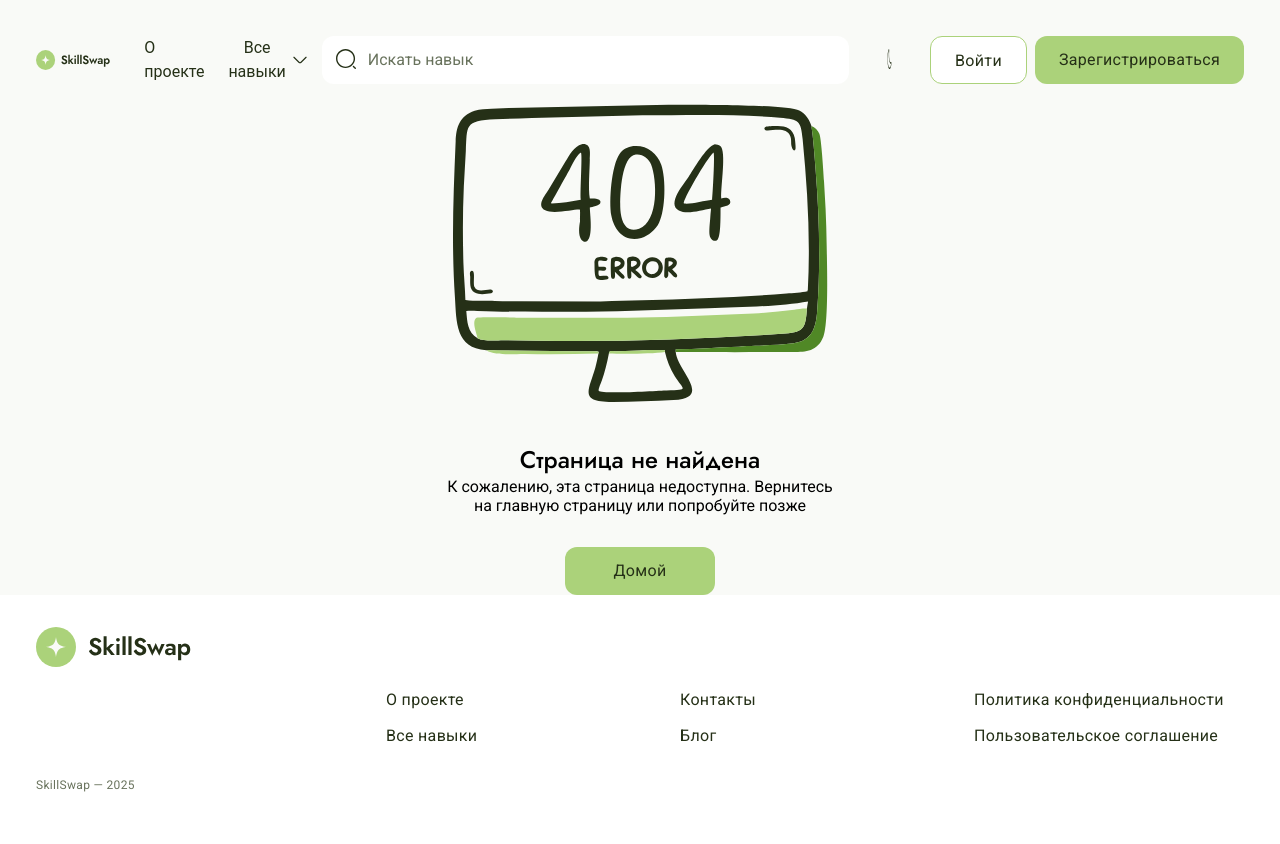
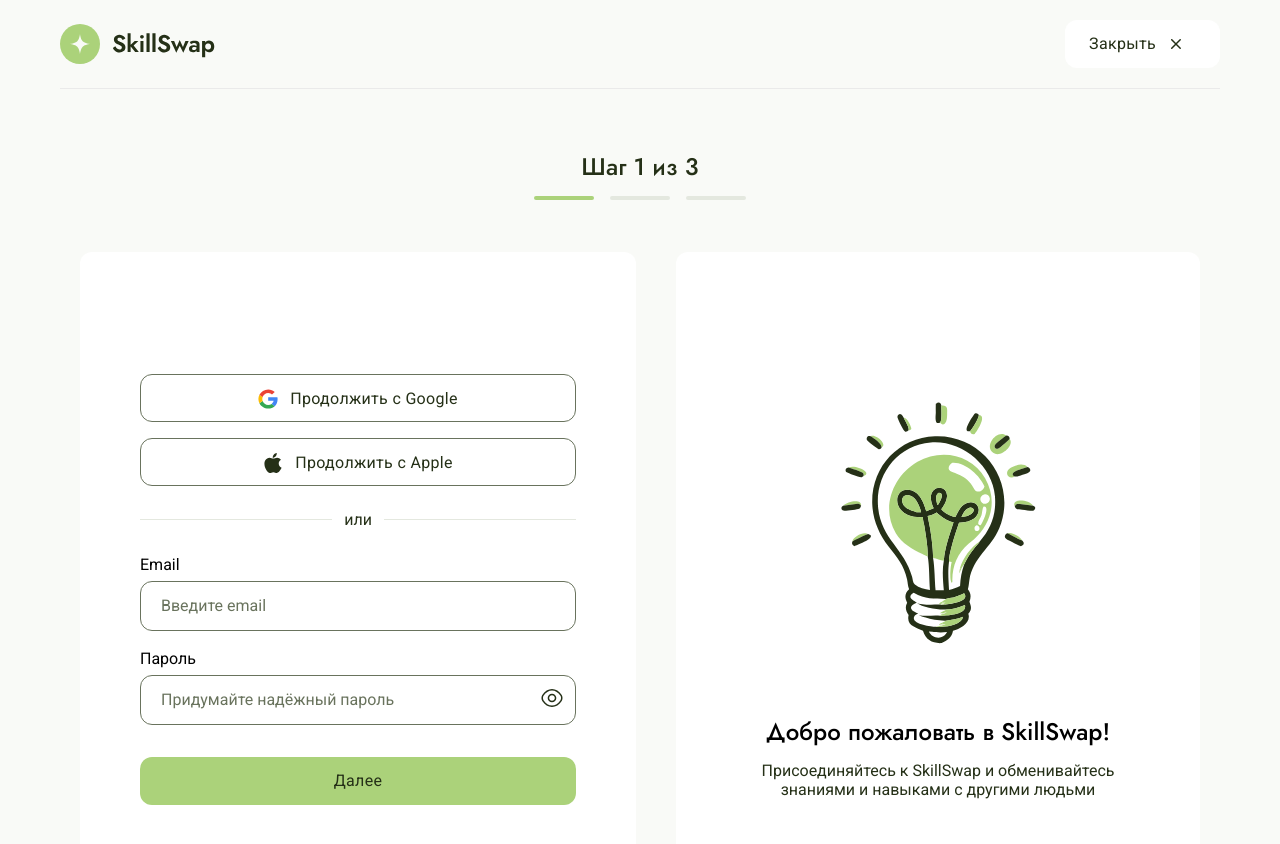
Before and after one commit to tanyanikitina176/SkillSwap, a React (Vite) app: page /reg in a window 1280 px wide. Shown: the top 844 px of the page. Built offline with nearby package versions, Linux system fonts and the light colour scheme.

Commit message:
feat: создание страницы регистрации и исправление недочетов в шагах

```diff
--- a/src/app/App.tsx
+++ b/src/app/App.tsx
@@ -3,6 +3,7 @@
 import HomePage from '../pages/HomePage/HomePage'
 import { NotFound404 } from './../pages/page-404/page-404'
 import { ConnetcError500 } from './../pages/page-500/page-500'
+import { RegistrationPage } from './../pages/RegistrationPage/RegistrationPage'
 // import { useEffect, useState } from 'react'
 // import { fetchUsersData } from '@api/User/User-api'
 // // import type { User } from '@entities/User/types'
@@ -26,6 +27,7 @@
 					<Route path='/' element={<HomePage />} />
 					<Route path='*' element={<NotFound404 />} />
 					<Route path='/500' element={<ConnetcError500 />} />
+					<Route path='/reg' element={<RegistrationPage />} />
 				</Routes>
 			</BrowserRouter>
 		</>
--- /dev/null
+++ b/src/pages/RegistrationPage/RegistrationForm.module.css
@@ -0,0 +1,38 @@
+body {
+  background-color: #f9faf7;
+}
+
+.container {
+  max-width: 1200px;
+  margin: 0 auto;
+  padding: 0 20px;
+}
+
+.header {
+  padding: 20px 0;
+  border-bottom: 1px solid #eaeaea;
+}
+
+.headerContent {
+  display: flex;
+  justify-content: space-between;
+  align-items: center;
+}
+
+.logo {
+  height: 40px;
+  width: auto;
+}
+
+.closeButton {
+  display: flex;
+  align-items: center;
+  gap: 8px;
+  border: transparent;
+  cursor: pointer;
+  text-decoration: none;
+}
+
+.content {
+  padding: 20px 0;
+}
--- /dev/null
+++ b/src/pages/RegistrationPage/RegistrationPage.tsx
@@ -0,0 +1,139 @@
+import React, { useState } from 'react';
+import { RegistrationStep1 } from '../../widgets/RegistrationForm/RegistrationForm1/RegistrationForm1';
+import { RegistrationStep2 } from '../../widgets/RegistrationForm/RegistrationForm2/RegistrationForm2';
+import { RegistrationStep3 } from '../../widgets/RegistrationForm/RegistrationForm3/RegistrationForm3';
+import { categories as rawCategories } from '../../../public/db/skills_categories.json';
+import { subcategories as rawSubcategories } from '../../../public/db/skills_subcategories.json';
+import type {
+  Category,
+  CategoryWithSubcategories,
+  Subcategory,
+} from '@entities/Category/CategoryTypes';
+import { useNavigate } from 'react-router-dom';
+import logo from '@assets/images/logo.svg';
+import closeIcon from '@assets/icons/cross.svg';
+import styles from './RegistrationForm.module.css';
+import { Button } from "@shared/ui/button/button";
+
+const prepareCategories = (): CategoryWithSubcategories[] => {
+  return rawCategories.map(category => {
+    const categorySubcategories = rawSubcategories
+      .filter(sub => sub.categoryId === category.id)
+      .map(sub => ({
+        id: sub.id,
+        name: sub.name,
+        category: {
+          id: category.id,
+          name: category.name,
+          color: category.color,
+          icon: category.icon
+        }
+      }));
+
+    return {
+      ...category,
+      subcategories: categorySubcategories
+    };
+  });
+};
+
+export const RegistrationPage = () => {
+  const navigate = useNavigate();
+  const [step, setStep] = useState(1);
+  const [formData, setFormData] = useState({
+    email: '',
+    password: '',
+    name: '',
+    birthDate: '',
+    gender: '',
+    city: '',
+    categories: [] as string[],
+    subcategories: [] as string[],
+    avatar: undefined as File | undefined,
+    skillName: '',
+    skillCategory: null as Category | null,
+    skillSubCategory: null as Subcategory | null,
+    description: '',
+    skillImage: '',
+  });
+
+  const categoriesWithSubcategories = React.useMemo(prepareCategories, []);
+
+  const nextStep = () => setStep(step + 1);
+  const prevStep = () => setStep(step - 1);
+
+  const handleFormDataChange = (newData: Partial<typeof formData>) => {
+    setFormData(prev => ({ ...prev, ...newData }));
+  };
+
+  const handleSubmitAll = () => {
+    // После успешной регистрации перенаправляем на главную (после реализовать модальные окна)
+    console.log('Final form data:', formData);
+    navigate('/');
+  };
+
+  const handleClose = () => {
+    navigate('/');
+  };
+
+  return (
+    <div className={styles.container}>
+      <header className={styles.header}>
+        <div className={styles.headerContent}>
+          <img src={logo} alt="SkillSwap Logo" className={styles.logo} />
+          <Button
+            type="secondary"
+            onClick={handleClose}
+            endIcon={<img src={closeIcon} alt="Закрыть" className={styles.closeIcon} />}
+            extraClass={styles.closeButton}
+          >
+            Закрыть
+          </Button>
+        </div>
+      </header>
+
+      <div className={styles.content}>
+        {step === 1 && (
+          <RegistrationStep1
+            onNextStep={nextStep}
+            formData={{ email: formData.email, password: formData.password }}
+            setFormData={handleFormDataChange}
+          />
+        )}
+
+        {step === 2 && (
+          <RegistrationStep2
+            onNextStep={nextStep}
+            onPrevStep={prevStep}
+            formData={{
+              name: formData.name,
+              birthDate: formData.birthDate,
+              gender: formData.gender,
+              city: formData.city,
+              categories: formData.categories,
+              subcategories: formData.subcategories,
+              avatar: formData.avatar,
+            }}
+            setFormData={handleFormDataChange}
+          />
+        )}
+
+        {step === 3 && (
+          <RegistrationStep3
+            onNextStep={handleSubmitAll}
+            onPrevStep={prevStep}
+            categories={categoriesWithSubcategories}
+            formData={{
+              skillName: formData.skillName,
+              skillCategory: formData.skillCategory,
+              skillSubCategory: formData.skillSubCategory,
+              description: formData.description,
+              skillImage: formData.skillImage,
+            }}
+            setFormData={handleFormDataChange}
+          />
+        )}
+      </div>
+    </div>
+  );
+};
--- a/src/shared/ui/drag-and-drop/drag-and-drop.tsx
+++ b/src/shared/ui/drag-and-drop/drag-and-drop.tsx
@@ -13,16 +13,16 @@
     }
   };
 
-  const handleDrag = (e: React.DragEvent<HTMLFormElement>) => {
+  const handleDrag = (e: React.DragEvent<HTMLDivElement>) => {
     e.preventDefault();
     setDragActive(true);
   };
-  const handleLive = (e: React.DragEvent<HTMLFormElement>) => {
+  const handleLive = (e: React.DragEvent<HTMLDivElement>) => {
     e.preventDefault();
     setDragActive(false);
   };
 
-  const handleDrop = (e: React.DragEvent<HTMLFormElement>) => {
+  const handleDrop = (e: React.DragEvent<HTMLDivElement>) => {
       e.preventDefault()
       setDragActive(false)
       if( e.dataTransfer.files && e.dataTransfer.files[0]) {
@@ -32,7 +32,8 @@
 
   return (
     <div className={styles.wrapper}>
-      <form
+      {/* Замена form на div т.к. ошибки в консоли из-за вложенности форм в 3-м шаге регистрации */}
+      <div
         className={`${styles.form} ${dragActive ? styles.drag : ""}`}
         onDragEnter={handleDrag}
         onDragLeave={handleLive}
@@ -65,7 +66,7 @@
                   </ul>
               )}
           </div>
-      </form>
+      </div>
     </div>
   );
 };
--- a/src/widgets/Header/Header.tsx
+++ b/src/widgets/Header/Header.tsx
@@ -8,6 +8,7 @@
 import { CategoryDisplay } from "@widgets/SkillsPanel/SkillsPanel";
 import { useRef, useState } from "react";
 import clsx from "clsx";
+import { NavLink } from 'react-router-dom';
 
 export const AppHeaderUI = () => {
   const [isDropdownOpen, setDropdownOpen] = useState(false);
@@ -58,7 +59,11 @@
 
         <div className={styles.buttonsWrapper}>
           <Button type="secondary">Войти</Button>
-          <Button type="primary">Зарегистрироваться</Button>
+          <NavLink to="/reg">
+            <Button type="primary">
+              Зарегистрироваться
+            </Button>
+          </NavLink>
         </div>
       </nav>
     </header>
--- a/src/widgets/RegistrationForm/RegistrationForm1/RegistrationForm1.tsx
+++ b/src/widgets/RegistrationForm/RegistrationForm1/RegistrationForm1.tsx
@@ -66,6 +66,7 @@
             <Button
               type="tertiary"
               extraClass={styles.socialButton}
+              htmlType="button"
             >
               <div className={styles.socialButtonContent}>
                 <img src={googleIcon} alt="Google" className={styles.socialIcon} />
@@ -76,6 +77,7 @@
             <Button
               type="tertiary"
               extraClass={styles.socialButton}
+              htmlType="button"
             >
               <div className={styles.socialButtonContent}>
                 <img src={appleIcon} alt="Apple" className={styles.socialIcon} />
--- a/src/widgets/RegistrationForm/RegistrationForm2/RegistrationForm2.tsx
+++ b/src/widgets/RegistrationForm/RegistrationForm2/RegistrationForm2.tsx
@@ -8,7 +8,7 @@
 import iconAdd from '@assets/icons/Icon+Add.svg';
 import styles from './RegistrationForm2.module.css';
 import { genderOptions, cityOptions } from '@shared/ui/dropdown/dropdownConstants';
-import { categories } from '../../../../public/db/skills.json';
+import { categories } from '../../../../public/db/skills_categories.json';
 import { subcategories } from '../../../../public/db/skills_subcategories.json';
 import { validateFormInfo, type FormErrors } from '../utils/validation';
 
--- a/src/widgets/RegistrationForm/RegistrationForm3/RegistrationForm3.tsx
+++ b/src/widgets/RegistrationForm/RegistrationForm3/RegistrationForm3.tsx
@@ -25,6 +25,7 @@
 
 interface RegistrationStep3Props {
 	onNextStep: () => void
+	onPrevStep: () => void
 	categories: CategoryWithSubcategories[]
 	formData: {
 		skillName: string
@@ -44,6 +45,7 @@
 
 export const RegistrationStep3: React.FC<RegistrationStep3Props> = ({
 	onNextStep,
+	onPrevStep,
 	formData,
 	setFormData,
 	categories,
@@ -233,6 +235,7 @@
 								type='secondary'
 								htmlType='button'
 								extraClass={styles.submitButton}
+								onClick={onPrevStep}
 							>
 								Назад
 							</Button>
@@ -241,6 +244,7 @@
 								type='primary'
 								htmlType='submit'
 								extraClass={styles.submitButton}
+								onClick={onNextStep}
 							>
 								Далее
 							</Button>
```
